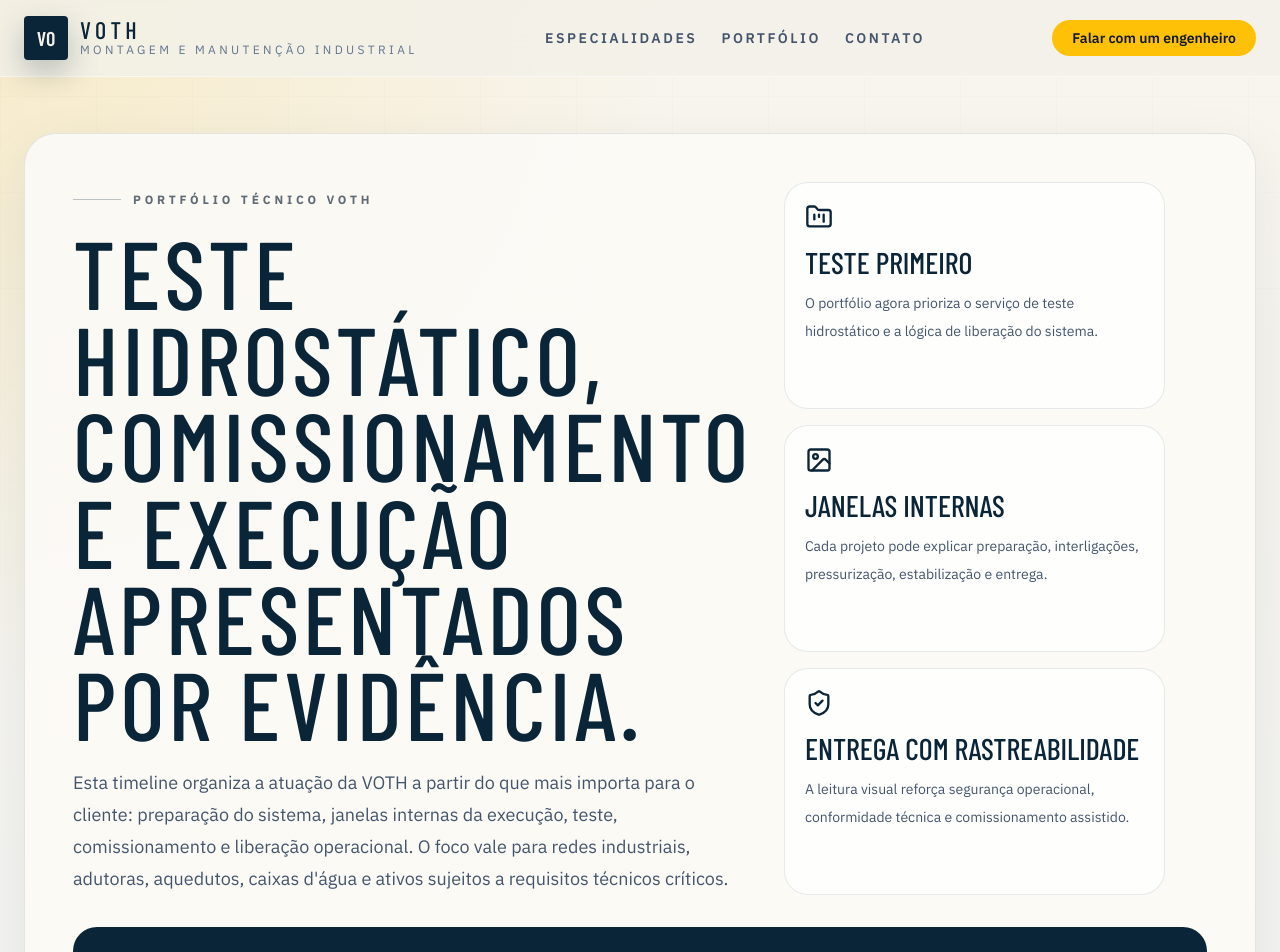
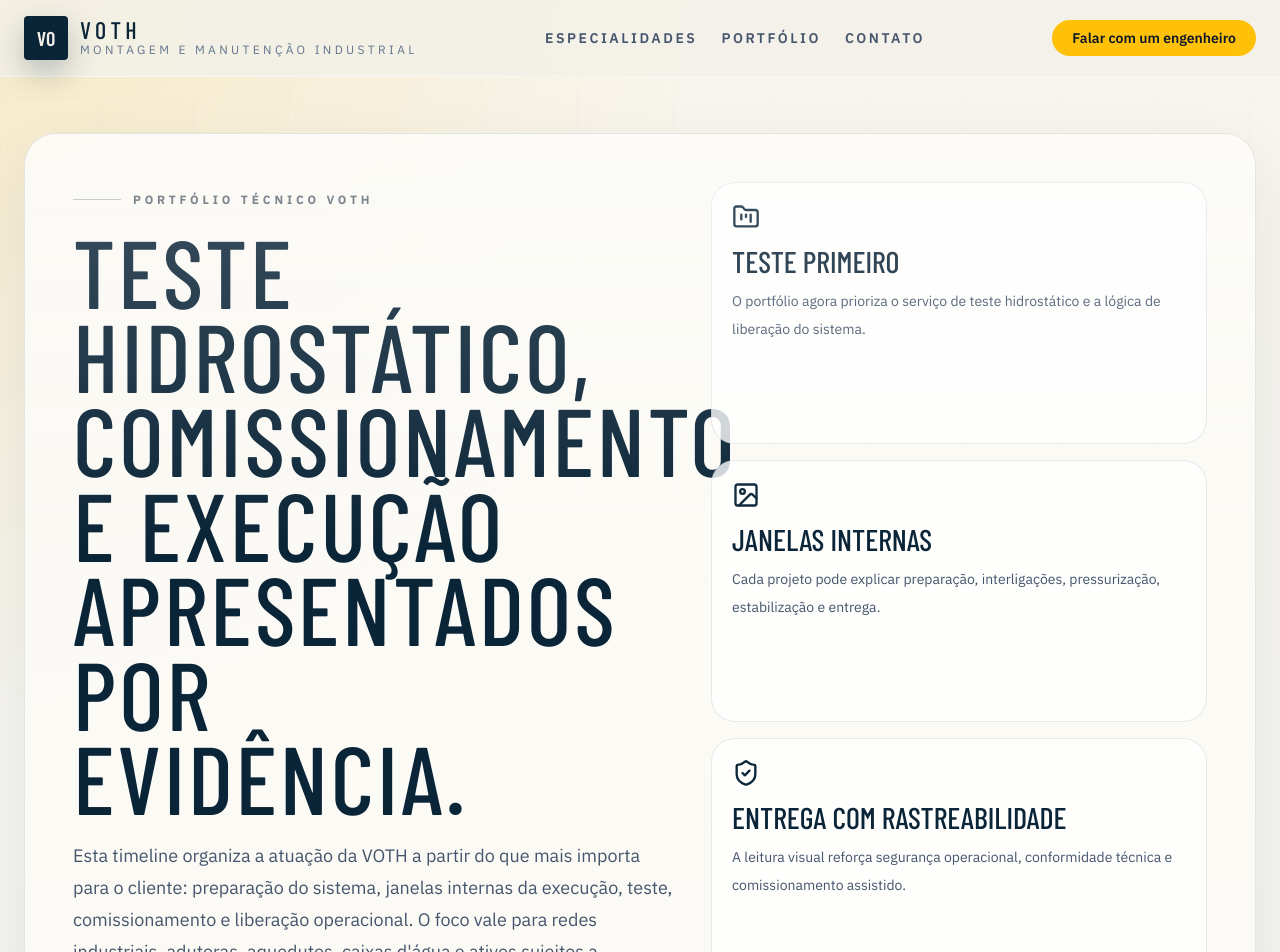
Before and after one commit to DiegoSimoesSantana/VOTHMONTAGENS, a Next.js app: page /portfolio in a window 1280 px wide. Shown: the top 952 px of the page. Built offline with nearby package versions, Linux system fonts and the light colour scheme; no server answers; the database is empty.

Commit message:
Polish visual rhythm and typography

```diff
--- a/app/globals.css
+++ b/app/globals.css
@@ -56,6 +56,14 @@ body::before {
   box-shadow: 0 20px 60px rgba(11, 37, 56, 0.08);
 }
 
+.section-shell::after {
+  content: "";
+  position: absolute;
+  inset: 0;
+  pointer-events: none;
+  background: linear-gradient(180deg, rgba(255, 255, 255, 0.22), transparent 28%);
+}
+
 .eyebrow {
   display: inline-flex;
   align-items: center;
@@ -73,3 +81,11 @@ body::before {
   width: 3rem;
   background: rgba(11, 37, 56, 0.26);
 }
+
+.title-balance {
+  text-wrap: balance;
+}
+
+.copy-measure {
+  max-width: 62ch;
+}
--- a/app/portfolio/[slug]/page.tsx
+++ b/app/portfolio/[slug]/page.tsx
@@ -96,10 +96,10 @@ export default async function ProjetoDetalhePage({
                 {projeto.cliente}
               </Badge>
             </div>
-            <h1 className="font-display text-6xl uppercase leading-[0.9] tracking-[0.04em] text-[#0b2538] md:text-8xl">
+            <h1 className="title-balance max-w-[13ch] font-display text-6xl uppercase leading-[0.88] tracking-[0.03em] text-[#0b2538] md:text-8xl">
               {projeto.titulo}
             </h1>
-            <p className="max-w-3xl text-base leading-8 text-slate-600 md:text-lg">
+            <p className="copy-measure max-w-3xl text-base leading-8 text-slate-600 md:text-lg">
               {projeto.descricaoCurta ||
                 "Projeto apresentado com foco em contexto operacional, teste, comissionamento, sequência de execução e evidência visual."}
             </p>
@@ -161,7 +161,7 @@ export default async function ProjetoDetalhePage({
               <div className="absolute inset-0 bg-gradient-to-t from-[#07131d]/75 via-[#07131d]/10 to-transparent" />
               <div className="absolute inset-x-0 bottom-0 p-5 text-[#f3f0e8]">
                 <p className="text-xs font-semibold uppercase tracking-[0.28em] text-[#f2b705]">Referência visual do processo</p>
-                <p className="mt-2 font-display text-3xl uppercase leading-none">{categoriaLabel(projeto.categoria)}</p>
+                <p className="title-balance mt-2 font-display text-3xl uppercase leading-[0.94]">{categoriaLabel(projeto.categoria)}</p>
               </div>
             </div>
           </article>
@@ -171,7 +171,7 @@ export default async function ProjetoDetalhePage({
       <section className="grid gap-6 md:grid-cols-[1.15fr_0.85fr]">
         <article className="section-shell rounded-[1.75rem] p-7 md:p-8">
           <p className="text-xs font-semibold uppercase tracking-[0.28em] text-slate-500">Descrição técnica</p>
-          <h2 className="mt-4 font-display text-4xl uppercase leading-none text-[#0b2538] md:text-5xl">
+          <h2 className="title-balance mt-4 font-display text-4xl uppercase leading-[0.94] text-[#0b2538] md:text-5xl">
             Contexto e execução
           </h2>
           <p className="mt-5 whitespace-pre-line text-sm leading-8 text-slate-700">
@@ -182,7 +182,7 @@ export default async function ProjetoDetalhePage({
 
         <article className="section-shell rounded-[1.75rem] p-7 md:p-8">
           <p className="text-xs font-semibold uppercase tracking-[0.28em] text-slate-500">Linha técnica do serviço</p>
-          <h2 className="mt-4 font-display text-4xl uppercase leading-none text-[#0b2538] md:text-5xl">
+          <h2 className="title-balance mt-4 font-display text-4xl uppercase leading-[0.94] text-[#0b2538] md:text-5xl">
             Frentes observadas
           </h2>
           <ul className="mt-5 space-y-4 text-sm leading-7 text-slate-700">
@@ -212,7 +212,7 @@ export default async function ProjetoDetalhePage({
         ].map((item) => (
           <article key={item.title} className="section-shell rounded-[1.5rem] p-6">
             <p className="text-xs font-semibold uppercase tracking-[0.28em] text-slate-500">Leitura técnica</p>
-            <h3 className="mt-4 font-display text-3xl uppercase leading-none text-[#0b2538]">{item.title}</h3>
+            <h3 className="title-balance mt-4 font-display text-3xl uppercase leading-[0.94] text-[#0b2538]">{item.title}</h3>
             <p className="mt-4 text-sm leading-7 text-slate-600">{item.text}</p>
           </article>
         ))}
--- a/app/portfolio/page.tsx
+++ b/app/portfolio/page.tsx
@@ -25,10 +25,10 @@ export default async function PortfolioPage({
         <div className="grid gap-8 md:grid-cols-[1.1fr_0.9fr]">
           <div className="space-y-5">
             <span className="eyebrow">Portfólio técnico VOTH</span>
-            <h1 className="font-display text-6xl uppercase leading-[0.9] tracking-[0.04em] text-[#0b2538] md:text-8xl">
+            <h1 className="title-balance max-w-[12ch] font-display text-6xl uppercase leading-[0.88] tracking-[0.03em] text-[#0b2538] md:text-8xl">
               Teste hidrostático, comissionamento e execução apresentados por evidência.
             </h1>
-            <p className="max-w-3xl text-base leading-8 text-slate-600 md:text-lg">
+            <p className="copy-measure max-w-3xl text-base leading-8 text-slate-600 md:text-lg">
               Esta timeline organiza a atuação da VOTH a partir do que mais importa para o cliente:
               preparação do sistema, janelas internas da execução, teste, comissionamento e liberação
               operacional. O foco vale para redes industriais, adutoras, aquedutos, caixas d&apos;água e
@@ -56,7 +56,7 @@ export default async function PortfolioPage({
             ].map(({ title, text, icon: Icon }) => (
               <div key={title} className="rounded-[1.5rem] border border-[#173349]/10 bg-white/80 p-5">
                 <Icon className="h-7 w-7 text-[#0b2538]" />
-                <p className="mt-4 font-display text-3xl uppercase leading-none text-[#0b2538]">{title}</p>
+                <p className="title-balance mt-4 font-display text-3xl uppercase leading-[0.94] text-[#0b2538]">{title}</p>
                 <p className="mt-3 text-sm leading-7 text-slate-600">{text}</p>
               </div>
             ))}
@@ -93,7 +93,7 @@ export default async function PortfolioPage({
           ].map((item) => (
             <div key={item.title} className="rounded-[1.5rem] border border-[#173349]/10 bg-white/75 p-5">
               <p className="text-xs font-semibold uppercase tracking-[0.28em] text-slate-500">Janela interna</p>
-              <p className="mt-3 font-display text-3xl uppercase leading-none text-[#0b2538]">{item.title}</p>
+              <p className="title-balance mt-3 font-display text-3xl uppercase leading-[0.94] text-[#0b2538]">{item.title}</p>
               <p className="mt-3 text-sm leading-7 text-slate-600">{item.text}</p>
             </div>
           ))}
--- a/components/marketing/contact-cta-section.tsx
+++ b/components/marketing/contact-cta-section.tsx
@@ -10,10 +10,10 @@ export function ContactCtaSection() {
       <div className="grid gap-6 md:grid-cols-[1.1fr_0.9fr]">
         <div className="section-shell rounded-[2rem] p-8 md:p-10">
           <span className="eyebrow">Contato técnico</span>
-          <h2 className="mt-5 font-display text-5xl uppercase leading-[0.92] text-[#0b2538] md:text-6xl">
+          <h2 className="title-balance mt-5 max-w-[12ch] font-display text-5xl uppercase leading-[0.9] text-[#0b2538] md:text-6xl">
             Fale com um engenheiro e apresente a demanda para análise técnica.
           </h2>
-          <p className="mt-5 max-w-2xl text-sm leading-7 text-slate-600">
+          <p className="copy-measure mt-5 max-w-2xl text-sm leading-7 text-slate-600">
             Este fechamento reúne especialidades, histórico de obras, normas atendidas e um canal direto
             para seguir a conversa com contexto técnico.
           </p>
--- a/components/marketing/services-section.tsx
+++ b/components/marketing/services-section.tsx
@@ -9,7 +9,7 @@ export function ServicesSection() {
         <div className="mb-8 flex flex-col gap-4 md:flex-row md:items-end md:justify-between">
           <div>
             <span className="eyebrow text-slate-300 before:bg-slate-500">Nossas especialidades</span>
-            <h2 className="mt-4 max-w-4xl font-display text-5xl uppercase leading-[0.92] md:text-6xl">
+            <h2 className="title-balance mt-4 max-w-4xl font-display text-5xl uppercase leading-[0.9] md:text-6xl">
               Frentes de atuação organizadas por processo e especialidade.
             </h2>
           </div>
@@ -41,7 +41,7 @@ export function ServicesSection() {
               </div>
 
               <div className="space-y-4 p-6">
-                <h3 className="font-display text-4xl uppercase leading-[0.9] text-white">{service.title}</h3>
+                <h3 className="title-balance font-display text-4xl uppercase leading-[0.9] text-white">{service.title}</h3>
                 <p className="text-sm leading-7 text-slate-300">{service.description}</p>
                 <p className="text-xs font-semibold uppercase tracking-[0.22em] text-[#f6cd45]">Abrir casos relacionados</p>
               </div>
```
Also changed, not shown: app/page.tsx (+9 -9 lines).
